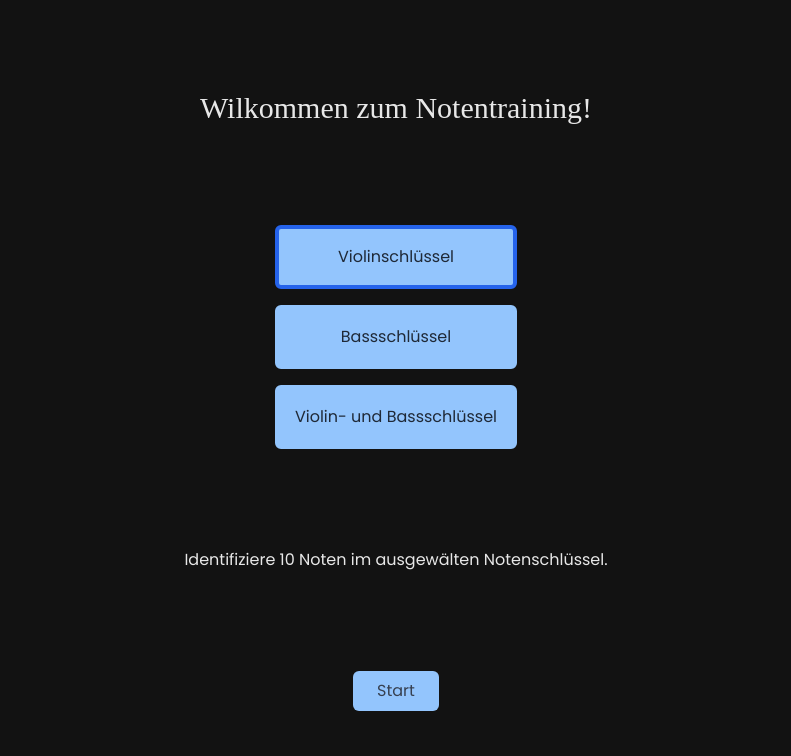
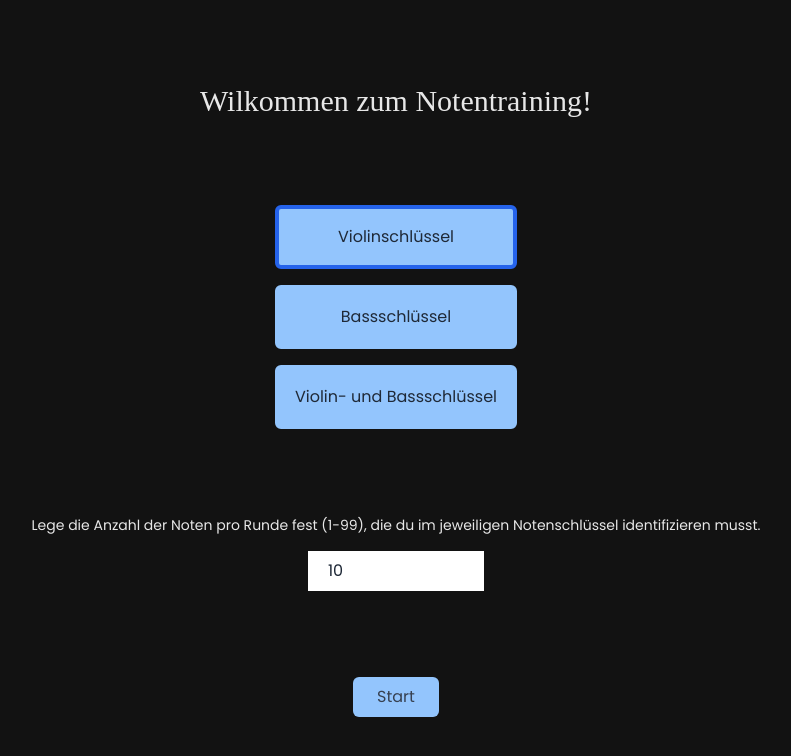
Before and after one commit to kilianmandscharo/music_training, a Next.js app: page / in a window 1280 px wide. Shown: the top 756 px of the page, without its empty margins (244-1035 px from the left). Built offline with nearby package versions, Linux system fonts and the light colour scheme; a web font is replaced by a local one.

Commit message:
added input for notes per round

```diff
--- a/components/Welcome.tsx
+++ b/components/Welcome.tsx
@@ -8,6 +8,7 @@ interface WelcomeProps {
     currentMode: Mode;
     started: boolean;
     nextNote: () => void;
+    changeTotalRounds: Dispatch<SetStateAction<number>>;
 }
 
 export default function Welcome({
@@ -16,15 +17,47 @@ export default function Welcome({
     currentMode,
     started,
     nextNote,
+    changeTotalRounds,
 }: WelcomeProps) {
     const [animating, setAnimating] = useState(false);
+    const [currentInput, setCurrentInput] = useState("10");
+    const [noInputOnSubmit, setNoInputOnSubmit] = useState(false);
 
     const handleClick = () => {
+        if (!currentInput.length) {
+            setNoInputOnSubmit(true);
+            setTimeout(() => {
+                setNoInputOnSubmit(false);
+            }, 1000);
+            return;
+        }
+        changeTotalRounds(parseInt(currentInput));
         setAnimating(true);
         nextNote();
         setTimeout(() => {
             startRound();
         }, 200);
+    };
+
+    const handleInput = (e: React.ChangeEvent) => {
+        const input = (e.target as HTMLInputElement).value;
+        if (input.length > 2 || !checkIfNumberAndFirstNumberNotZero(input)) {
+            return;
+        }
+        setCurrentInput(input ? input : "");
+    };
+
+    const checkIfNumberAndFirstNumberNotZero = (input: string) => {
+        if (input[0] === "0") {
+            return false;
+        }
+        for (const character of input) {
+            const converted = parseInt(character);
+            if (isNaN(converted)) {
+                return false;
+            }
+        }
+        return true;
     };
 
     return (
@@ -57,9 +90,21 @@ export default function Welcome({
                     highlighted={currentMode === Mode.both}
                 />
             </div>
-            <p className="text-center text-md">
-                Identifiziere 10 Noten im ausgewälten Notenschlüssel.
-            </p>
+            <form className="flex flex-col justify-center items-center">
+                <label htmlFor="rounds" className="text-center mb-4 text-sm">
+                    Lege die Anzahl der Noten pro Runde fest (1-99), die du im
+                    jeweiligen Notenschlüssel identifizieren musst.
+                </label>
+                <input
+                    id="rounds"
+                    type="text"
+                    onChange={handleInput}
+                    className={`text-gray-800 py-1 px-4 w-44 border-4 ${
+                        noInputOnSubmit ? "border-red-500" : "border-white"
+                    }`}
+                    value={currentInput}
+                />
+            </form>
             <button
                 onClick={handleClick}
                 className="bg-blue-300 text-gray-700 rounded-md py-2 px-6 hover:bg-blue-400 transition-colors"
--- a/pages/index.tsx
+++ b/pages/index.tsx
@@ -27,6 +27,7 @@ const Home: NextPage = () => {
         Object.keys(noteComponents).slice(21)
     );
     const [started, setStarted] = useState(false);
+    const [totalRounds, setTotalRounds] = useState(10);
 
     useEffect(() => {
         const names = Object.keys(noteComponents);
@@ -93,7 +94,7 @@ const Home: NextPage = () => {
         ]);
         setMessage(correct ? "Correct" : "False");
         setTimeout(() => {
-            if (round === 10) {
+            if (round === totalRounds) {
                 setRoundEnded(true);
             } else {
                 nextNote();
@@ -146,6 +147,7 @@ const Home: NextPage = () => {
                     currentMode={mode}
                     started={started}
                     nextNote={nextNote}
+                    changeTotalRounds={setTotalRounds}
                 />
             )}
         </div>
```
